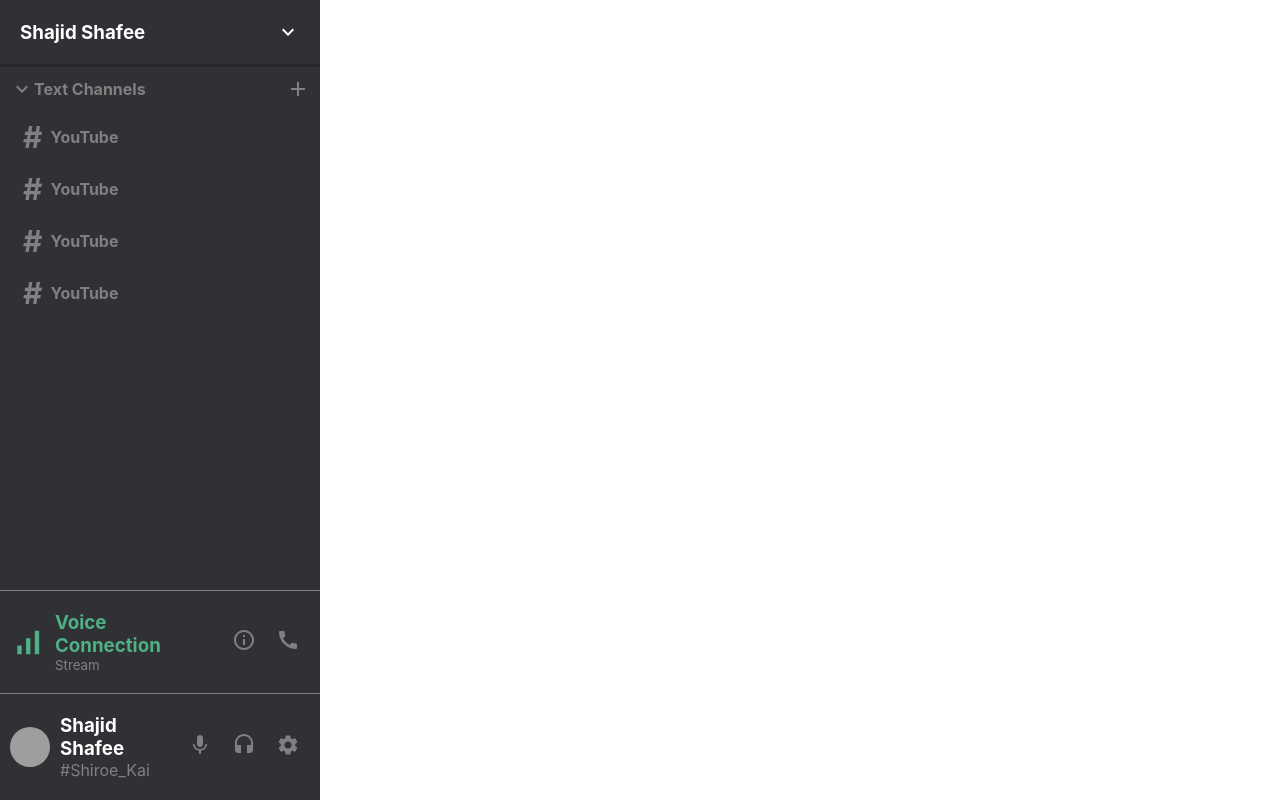
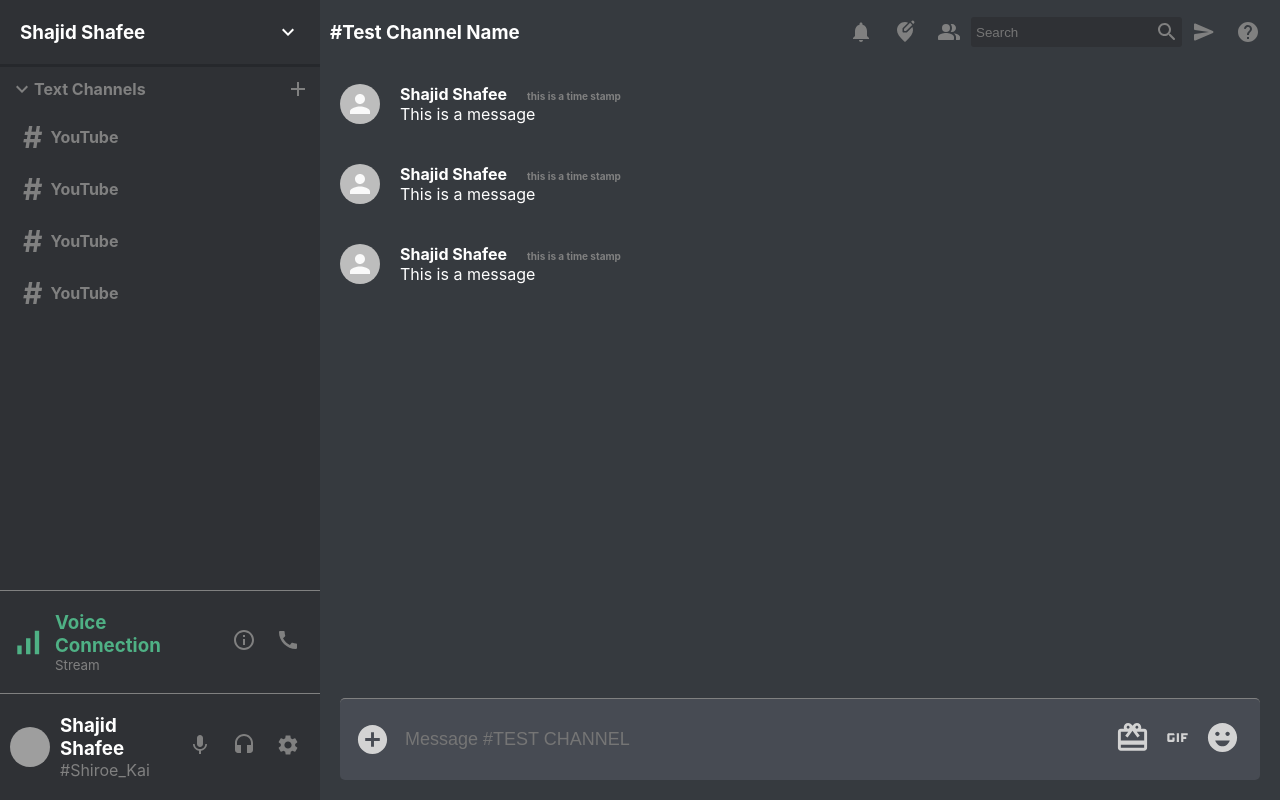
Before and after one commit to mshajid/DiscordSimpleClone, a React (Create React App) app: page / in a window 1280 px wide. Built offline with nearby package versions, Linux system fonts and the light colour scheme; grey boxes are pictures that could not be loaded.

Commit message:
Firebase configured

```diff
--- a/package.json
+++ b/package.json
@@ -9,6 +9,7 @@
     "@testing-library/jest-dom": "^4.2.4",
     "@testing-library/react": "^9.5.0",
     "@testing-library/user-event": "^7.2.1",
+    "firebase": "^7.24.0",
     "react": "^16.14.0",
     "react-dom": "^16.14.0",
     "react-redux": "^7.2.1",
--- a/src/App.js
+++ b/src/App.js
@@ -1,12 +1,15 @@
 import React from 'react';
 import './App.css';
+import Chat from './Chat';
 import Sidebar from './Sidebar';
+
 
 function App() {
   return (
     //BEM Naming Convention CSS Architecture
     <div className="app">
       <Sidebar />
+      <Chat />
     </div>
   );
 }
--- /dev/null
+++ b/src/Chat.css
@@ -0,0 +1,45 @@
+.Chat {
+    display: flex;
+    flex-direction: column;
+    flex: 0.75;
+    background-color: #363a3f;
+    height: 100vh;
+}
+
+.chat__input {
+    color: lightgray;
+    display: flex;
+    align-items: center;
+    justify-content: space-between;
+    padding: 15px;
+    border-radius: 5px;
+    margin: 20px;
+    border-top: 1px solid gray;
+    background-color: #474b53;
+}
+
+.chat__input > form > input {
+    padding: 15px;
+    background: transparent;
+    border: none;
+    width: 100%;
+    outline-width: 0;
+    color: white;
+    font-size: large;
+}
+
+.chat__input > form {
+    flex: 1;
+}
+
+.chat__inputButton {
+    display: none;
+}
+
+.chat__inputIcons > .MuiSvgIcon-root {
+    padding: 5px;
+}
+
+.chat__messages {
+    flex: 1;
+}
--- /dev/null
+++ b/src/Chat.js
@@ -0,0 +1,39 @@
+import React from 'react';
+import './Chat.css';
+import ChatHeader from './ChatHeader';
+import AddCircleIcon from '@material-ui/icons/AddCircle';
+import CardGiftcardIcon from '@material-ui/icons/CardGiftcard';
+import GifIcon from '@material-ui/icons/Gif';
+import EmojiEmotionsIcon from '@material-ui/icons/EmojiEmotions';
+import Message from './Message';
+
+
+
+function Chat() {
+    return (
+        <div className="Chat">
+        <ChatHeader />
+        <div className="chat__messages">
+        <Message />
+        <Message />
+        <Message />
+        </div>
+
+    <div className="chat__input">
+        <AddCircleIcon fontSize="large" />
+        <form>
+            <input placeholder={'Message #TEST CHANNEL'} />
+            <button className="chat__inputButton" type="submit">Send Message</button>
+        </form>
+
+        <div className="chat__inputIcons">
+            <CardGiftcardIcon fontSize="large" />
+            <GifIcon fontSize="large" />
+            <EmojiEmotionsIcon fontSize="large" />
+        </div>
+    </div>
+</div>
+    );
+}
+
+export default Chat
--- /dev/null
+++ b/src/ChatHeader.css
@@ -0,0 +1,52 @@
+.chatHeader {
+    display: flex;
+    justify-content: space-between;
+    align-items: center;
+    color: gray;
+    padding: 10px;
+}
+
+.chatHeader__hash {
+    color: gray;
+    font-size: 30px;
+    padding: 10px;
+}
+
+.chatHeader__left > h3 {
+    display: flex;
+    align-items: center;
+    color: white;
+}
+
+.chatHeader__right {
+    display: flex;
+    align-items: center;
+    flex: 0.5;
+    justify-content: space-between;
+}
+
+.chatHeader__right > .MuiSvgIcon-root {
+    padding: 10px;
+    cursor: pointer;
+}
+
+.chatHeader__right > .MuiSvgIcon-root:hover {
+    color: white;
+}
+
+.chatHeader__search {
+    display: flex;
+    align-items: center;
+    color: gray;
+    background-color: #2f3135;
+    border-radius: 3px;
+    padding: 3px;
+
+}
+
+.chatHeader__search > input {
+    background: transparent;
+    outline-width: 0;
+    color: white;
+    border: none;
+}
--- /dev/null
+++ b/src/ChatHeader.js
@@ -0,0 +1,40 @@
+import React from 'react';
+import './ChatHeader.css';
+import NotificationsIcon from '@material-ui/icons/Notifications';
+import EditLocationRoundedIcon from '@material-ui/icons/EditLocationRounded';
+import PeopleAltRoundedIcon from '@material-ui/icons/PeopleAltRounded';
+import SearchRoundedIcon from '@material-ui/icons/SearchRounded';
+import SendRoundedIcon from '@material-ui/icons/SendRounded';
+import HelpRoundedIcon from '@material-ui/icons/HelpRounded';
+
+
+function ChatHeader() {
+    return (
+        <div className="chatHeader">
+            <div className="chatHeader__left">
+                <h3>
+                    <span className="classHeader__hash">
+                        #
+                    </span>
+                    Test Channel Name
+                </h3>
+            </div>
+
+            <div className="chatHeader__right">
+                <NotificationsIcon />
+                <EditLocationRoundedIcon />
+                <PeopleAltRoundedIcon />
+
+
+            <div className="chatHeader__search">
+                <input placeholder="Search" />
+                <SearchRoundedIcon />
+            </div>
+                <SendRoundedIcon />
+                <HelpRoundedIcon />
+            </div>
+        </div>
+    )
+}
+
+export default ChatHeader
--- /dev/null
+++ b/src/Message.css
@@ -0,0 +1,17 @@
+.message {
+    display: flex;
+    align-items: center;
+    padding: 20px;
+    color: white;
+}
+
+.message__info {
+    margin-left: 20px;
+
+}
+
+.message__timestamp {
+    color: gray;
+    margin-left: 20px;
+    font-size: x-small;
+}
--- /dev/null
+++ b/src/Message.js
@@ -0,0 +1,19 @@
+import { Avatar } from '@material-ui/core';
+import React from 'react';
+import './Message.css';
+
+function Message() {
+    return (
+        <div className="message">
+            <Avatar />
+            <div className="message__info">
+                <h4> Shajid Shafee
+                    <span className="message__timestamp">this is a time stamp</span>
+                </h4>
+                <p>This is a message</p>
+            </div>
+        </div>
+    )
+}
+
+export default Message
```
Also changed, not shown: src/firebase.js (added, +21 -0 lines), 1 other file (tests, documents, lock files or other folders).
